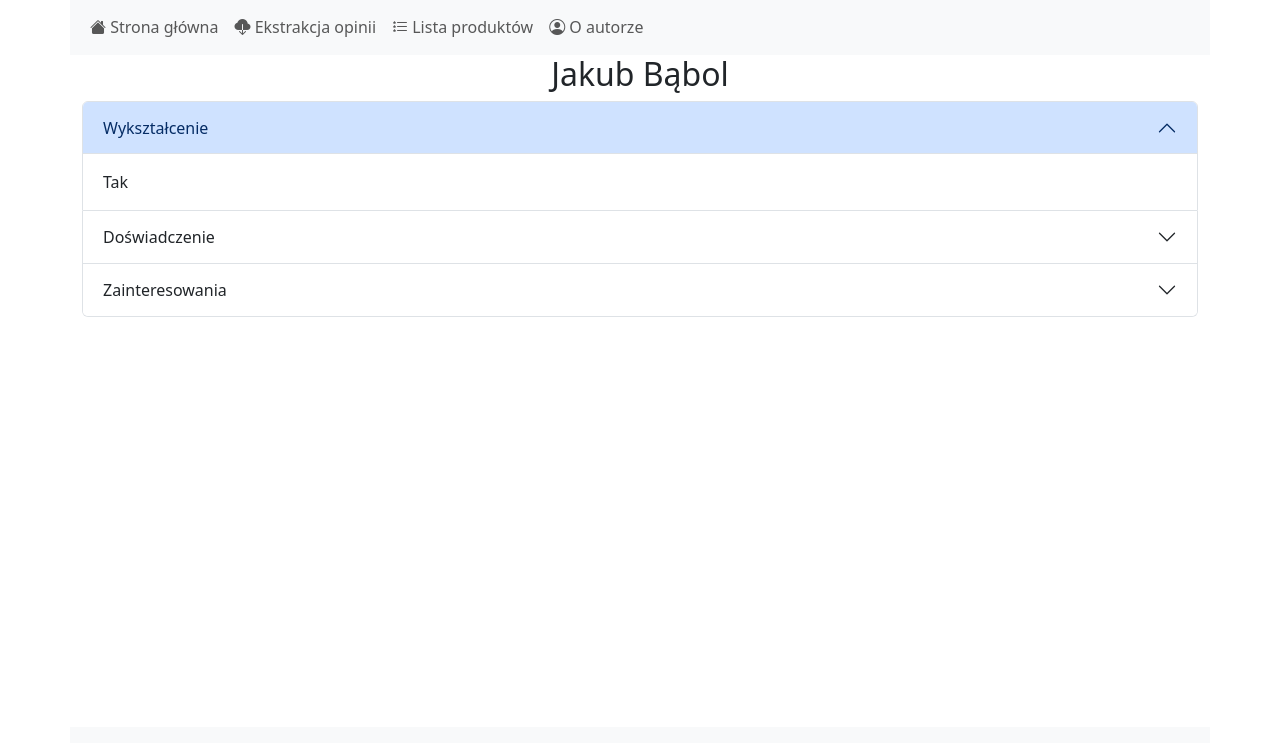
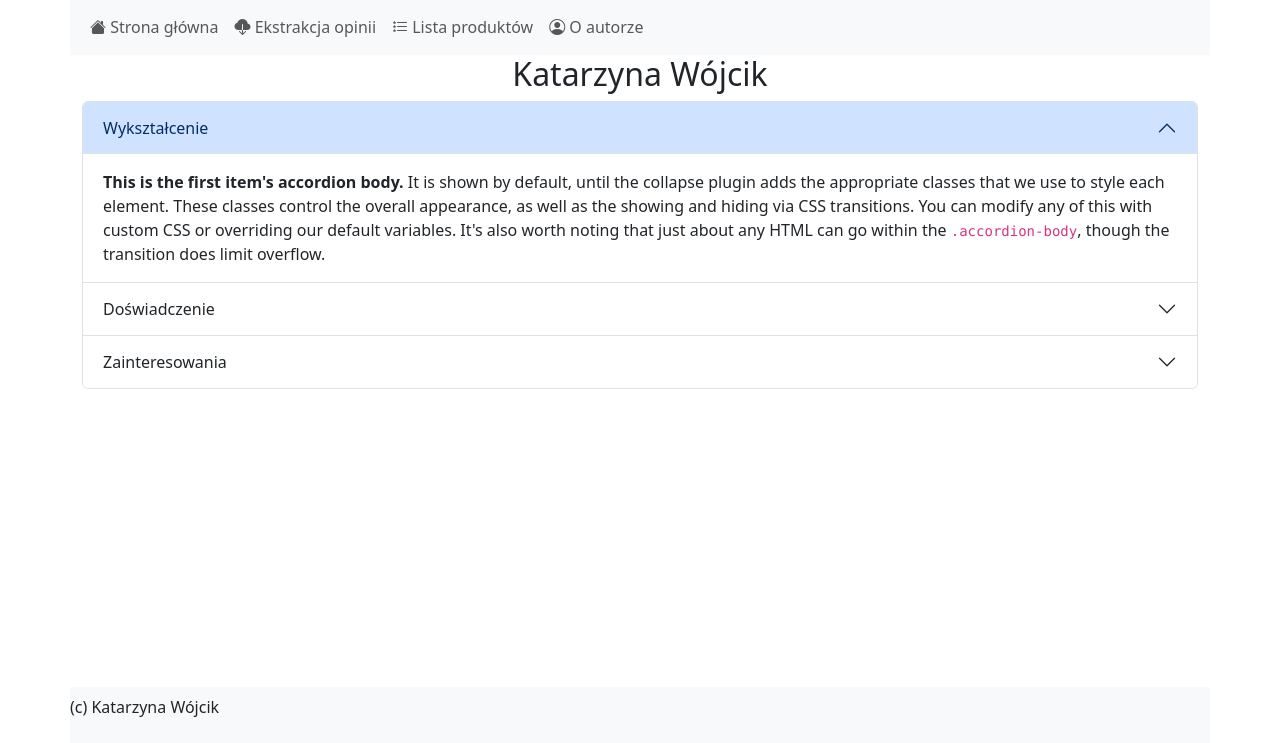
Before and after one commit to AkianQ/CeneoWebScraper, a Flask app: page /author in a window 1280 px wide, after a click on "Wykształcenie". Shown: the part 57-800 px from the top of the page. Run offline with Flask 3, Linux system fonts and the light colour scheme; some libraries are stand-ins or nearby versions.

Commit message:
2023-06-23 JB part 2

```diff
--- a/app/routes.py
+++ b/app/routes.py
@@ -5,6 +5,7 @@ import os
 import json
 import requests
 import pandas as pd
+import numpy as np
 from bs4 import BeautifulSoup
 
 @app.route('/')
@@ -32,19 +33,37 @@ def extract():
                 url = "https://www.ceneo.pl"+utils.get_tag_content(page_dom,"a.pagination__next","href")
             except TypeError:
                 url = None
-        try:
-            os.mkdir("./app/data")
-            os.mkdir("./app/data/opinions")
-        except FileExistsError:
-            pass
+        utils.create_data_dir("opinions")
+        utils.create_data_dir("stats")
         with open(f"./app/data/opinions/{product_code}.json", "w", encoding="UTF-8") as jf:
             json.dump(opinions_all, jf, indent=4, ensure_ascii=False)
+        opinions = pd.DataFrame.from_dict(opinions_all)
+        opinions.stars = opinions.stars.map(lambda x: float(x.split("/")[0].replace(",",".")))
+        stats = {
+            'opinions_count': int(opinions.shape[0]),
+            'pros_count': int(opinions.pros.map(bool).sum()),
+            'cons_count': int(opinions.cons.map(bool).sum()),
+            'average_score': float(opinions.stars.mean())
+        }
+        stars = opinions.stars.value_counts().reindex(list(np.arange(0,5.5,0.5)), fill_value=0)
+        recommendations = opinions["recommendation"].value_counts(dropna = False).reindex(["Polecam","Nie polecam",None], fill_value=0)
+        stats['stars'] = stars.to_dict()
+        stats['recommendations'] = recommendations.to_dict()
+        with open(f"app/data/stats/{product_code}.json", "w", encoding="UTF-8") as jf:
+            json.dump(stats, jf, indent=4, ensure_ascii=False)
         return redirect(url_for('product', code=product_code))
     return render_template('extract.html.jinja')
 
 @app.route('/products')
 def products():
-    return render_template('products.html.jinja')
+    files = os.listdir("app/data/stats")
+    products = []
+    for file in files:
+        with open(f"app/data/stats/{file}", "r", encoding="UTF-8") as jf:
+            product = json.load(jf)
+        product["product_code"] = file.removesuffix(".json")
+        products.append(product)
+    return render_template('products.html.jinja', products=products)
 
 @app.route('/product/<code>')
 def product(code):
--- a/app/templates/author.html.jinja
+++ b/app/templates/author.html.jinja
@@ -1,6 +1,6 @@
 {% extends "base.html.jinja" %}
 {% block title %}
-Jakub Bąbol
+Katarzyna Wójcik
 {% endblock title %}
 {% block content %}
 <div class="accordion col" id="accordionExample">
@@ -13,7 +13,11 @@ Jakub Bąbol
         </h2>
         <div id="collapseOne" class="accordion-collapse collapse" data-bs-parent="#accordionExample">
             <div class="accordion-body">
-                Tak
+                <strong>This is the first item's accordion body.</strong> It is shown by default, until the collapse
+                plugin adds the appropriate classes that we use to style each element. These classes control the overall
+                appearance, as well as the showing and hiding via CSS transitions. You can modify any of this with
+                custom CSS or overriding our default variables. It's also worth noting that just about any HTML can go
+                within the <code>.accordion-body</code>, though the transition does limit overflow.
             </div>
         </div>
     </div>
@@ -26,7 +30,11 @@ Jakub Bąbol
         </h2>
         <div id="collapseTwo" class="accordion-collapse collapse" data-bs-parent="#accordionExample">
             <div class="accordion-body">
-                Nie
+                <strong>This is the second item's accordion body.</strong> It is hidden by default, until the collapse
+                plugin adds the appropriate classes that we use to style each element. These classes control the overall
+                appearance, as well as the showing and hiding via CSS transitions. You can modify any of this with
+                custom CSS or overriding our default variables. It's also worth noting that just about any HTML can go
+                within the <code>.accordion-body</code>, though the transition does limit overflow.
             </div>
         </div>
     </div>
@@ -39,7 +47,11 @@ Jakub Bąbol
         </h2>
         <div id="collapseThree" class="accordion-collapse collapse" data-bs-parent="#accordionExample">
             <div class="accordion-body">
-                Ogólnie to sporty ekstremalne, głównie szachy.
+                <strong>This is the third item's accordion body.</strong> It is hidden by default, until the collapse
+                plugin adds the appropriate classes that we use to style each element. These classes control the overall
+                appearance, as well as the showing and hiding via CSS transitions. You can modify any of this with
+                custom CSS or overriding our default variables. It's also worth noting that just about any HTML can go
+                within the <code>.accordion-body</code>, though the transition does limit overflow.
             </div>
         </div>
     </div>
--- a/app/templates/base.html.jinja
+++ b/app/templates/base.html.jinja
@@ -50,6 +50,7 @@
         </div>
     </div>
     <footer class="container navbar navbar-expand-lg bg-body-tertiary fixed-bottom">
+        <p>(c) Katarzyna Wójcik</p>
     </footer>
     {% block scripts %}{% endblock %}
 </body>
--- a/app/utils.py
+++ b/app/utils.py
@@ -1,3 +1,5 @@
+import os
+
 def get_tag_content(ancestor, selector=None, attribute=None, return_list=False):
     try:
         if return_list:
@@ -24,3 +26,16 @@ selectors = {
     "pros": ("div.review-feature__title--positives ~ div.review-feature__item", None, True),
     "cons": ("div.review-feature__title--negatives ~ div.review-feature__item", None, True)
 }
+
+def create_data_dir(name = None):
+    if name:
+        try:
+            create_data_dir()
+            os.mkdir(f"./app/data/{name}")
+        except FileExistsError:
+            pass
+    else:
+        try:
+            os.mkdir("./app/data")
+        except FileExistsError:
+            pass
```
Also changed, not shown: app/templates/products.html.jinja (+9 -12 lines).
